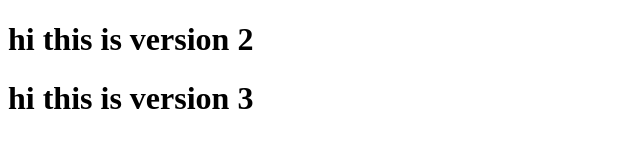
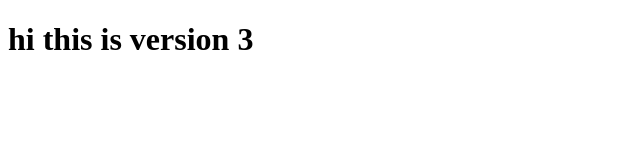
Before and after one commit to MOHAMMED-naaz/myrepo, a plain HTML site: page index.html in a window 1280 px wide. Shown: the whole page, without its empty margins (0-640 px from the left). Drawn offline with Linux system fonts and the light colour scheme.

Commit message:
hi this is version3

```diff
--- a/index.html
+++ b/index.html
@@ -7,6 +7,5 @@
 </head>
 
 </body>
-<h1>hi this is version 2</h1>
+<h1>hi this is version 3</h1>
 </body>
-<h1>hi this is version 3</h1>
```
